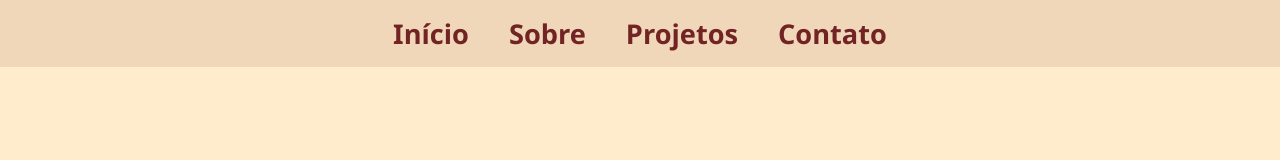
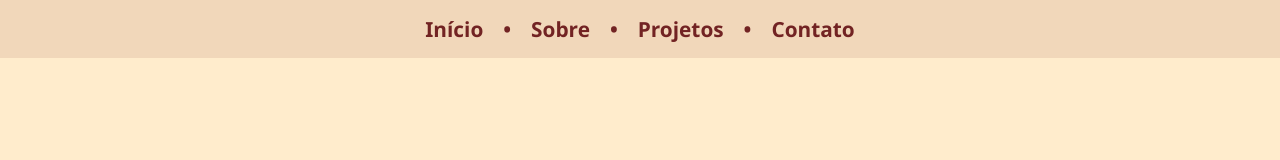
Before and after one commit to KarolSalvador/angular-desafio-DIO, an Angular app: page / in a window 1280 px wide. Shown: the top 160 px of the page. Built offline with nearby package versions, Linux system fonts and the light colour scheme.

Commit message:
adicionado ignore em ideas

```diff
--- a/src/app/components/menu-bar/menu-bar.component.css
+++ b/src/app/components/menu-bar/menu-bar.component.css
@@ -20,12 +20,12 @@ body {
   list-style-type: none;
   display: flex;
   justify-content: space-around;
-  gap: 40px;
+  gap: 20px;
 }
 
 .container__menu-bar ul li a {
   color: #722323;
-  font-size: 1.7rem;
+  font-size: 1.3rem;
   display: inline-block;
   transition: transform 0.3s ease-in-out;
   text-decoration: none;
@@ -34,3 +34,9 @@ body {
 .container__menu-bar ul li a:hover {
   transform: scale(1.1);
 }
+
+.container__menu-bar ul li span {
+  color: #722323;
+  font-size: 1.3rem;
+  display: inline-block;
+}
--- a/src/app/components/menu-bar/menu-bar.component.html
+++ b/src/app/components/menu-bar/menu-bar.component.html
@@ -1,8 +1,11 @@
 <div class="container__menu-bar">
   <ul>
     <li><a routerLink="/" fragment="inicio">Início</a></li>
+    <li><span>•</span></li>
     <li><a routerLink="/" fragment="sobre">Sobre</a></li>
+    <li><span>•</span></li>
     <li><a routerLink="/" fragment="projetos">Projetos</a></li>
+    <li><span>•</span></li>
     <li><a href="/" fragment="">Contato</a></li>
   </ul>
 </div>
```
Also changed, not shown: 1 other file (tests, documents, lock files or other folders).
